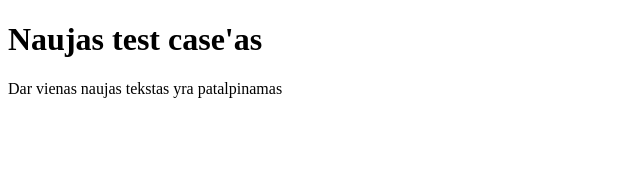
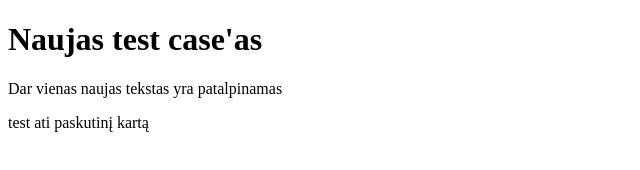
Before and after one commit to VaivaBar/Test-0930-2, a plain HTML site: page index.html in a window 1280 px wide. Shown: the whole page, without its empty margins (0-640 px from the left). Drawn offline with Linux system fonts and the light colour scheme.

Commit message:
dar vienas naujas tekstas

```diff
--- a/index.html
+++ b/index.html
@@ -8,5 +8,6 @@
 <body>
     <h1> Naujas test case'as </h1>
     <p> Dar vienas naujas tekstas yra patalpinamas </p>
+    <p> test ati paskutinį kartą </p>
 </body>
 </html>
```
